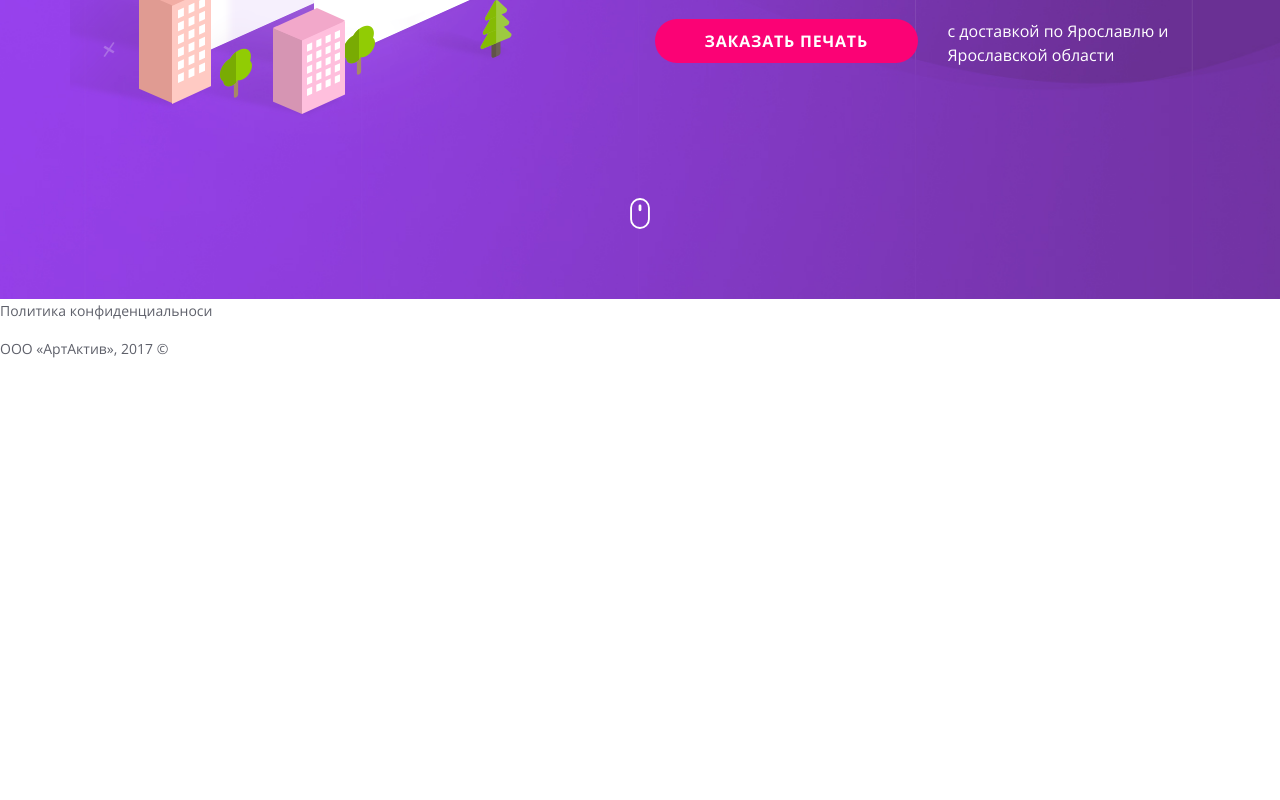
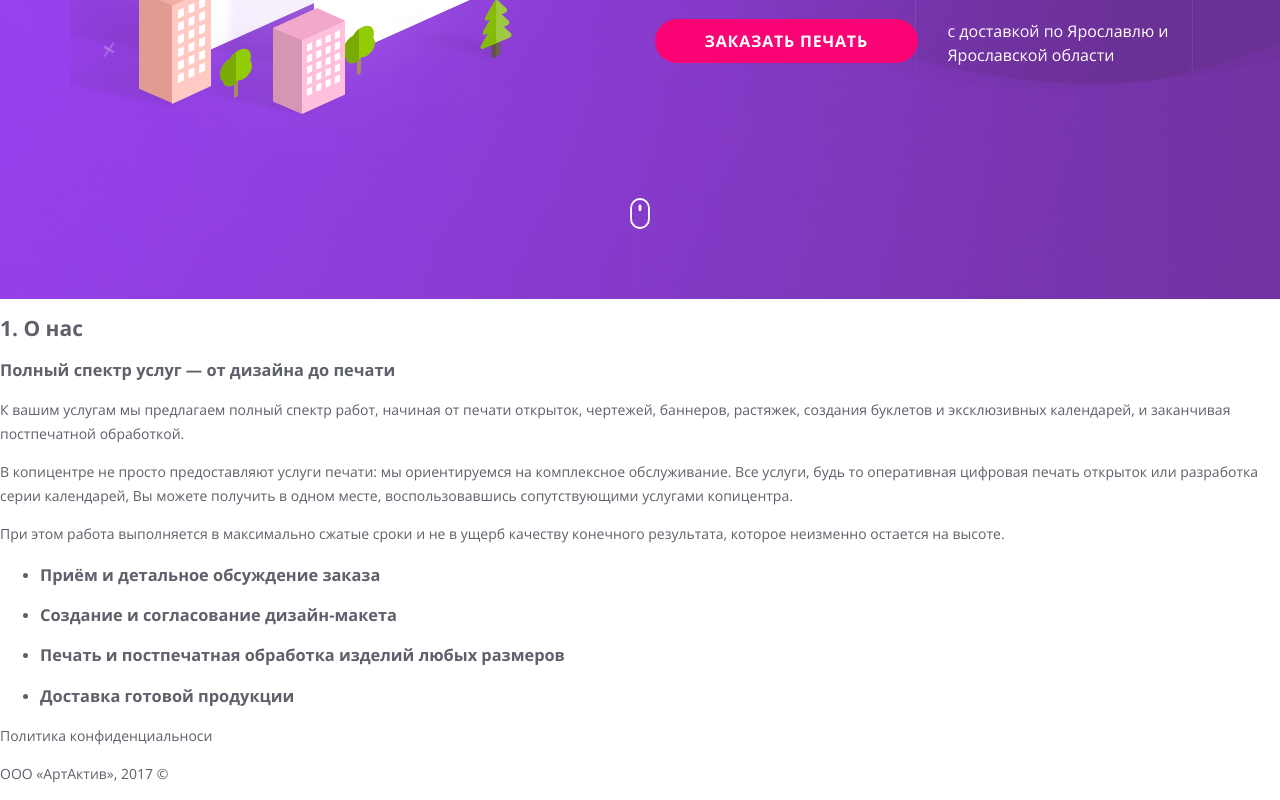
Before and after one commit to Aznaur/Artactive, a website: page src/index.html in a window 1280 px wide. Shown: the part 590-1390 px from the top of the page. Before the commit the page ends 965 px from the top, so only its background shows below. Drawn offline with nearby package versions, Linux system fonts and the light colour scheme; files that its build step writes are made by us from their sources; files whose address does not match are found by name.

Commit message:
Разметил секцию about

```diff
--- a/src/index.html
+++ b/src/index.html
@@ -57,6 +57,27 @@
         </button>
       </div>
     </div>
+    <section class="about">
+      <h2 class="about__title">1. О нас</h2>
+      <h3 class="about__subtitle">Полный спектр услуг — от дизайна до печати</h3>
+      <p class="about__text">К вашим услугам мы предлагаем полный спектр работ, начиная от печати открыток, чертежей, баннеров, растяжек, создания буклетов и эксклюзивных календарей, и заканчивая постпечатной обработкой.</p>
+      <p class="about__text">В копицентре не просто предоставляют услуги печати: мы ориентируемся на комплексное обслуживание. Все услуги, будь то оперативная цифровая печать открыток или разработка серии календарей, Вы можете получить в одном месте, воспользовавшись сопутствующими услугами копицентра.</p>
+      <p class="about__text">При этом работа выполняется в максимально сжатые сроки и не в ущерб качеству конечного результата, которое неизменно остается на высоте.</p>
+      <ul class="about__list services">
+        <li class="services__item">
+          <h3 class="services__title">Приём и детальное обсуждение заказа</h3>
+        </li>
+        <li class="services__item">
+          <h3 class="services__title">Создание и согласование дизайн-макета</h3>
+        </li>
+        <li class="services__item">
+          <h3 class="services__title">Печать и постпечатная обработка изделий любых размеров</h3>
+        </li>
+        <li class="services__item">
+          <h3 class="services__title">Доставка готовой продукции</h3>
+        </li>
+      </ul>
+    </section>
   </main>
   <footer class="page-footer">
     <a class="page-footer__link">Политика конфиденциальноси</a>
```
